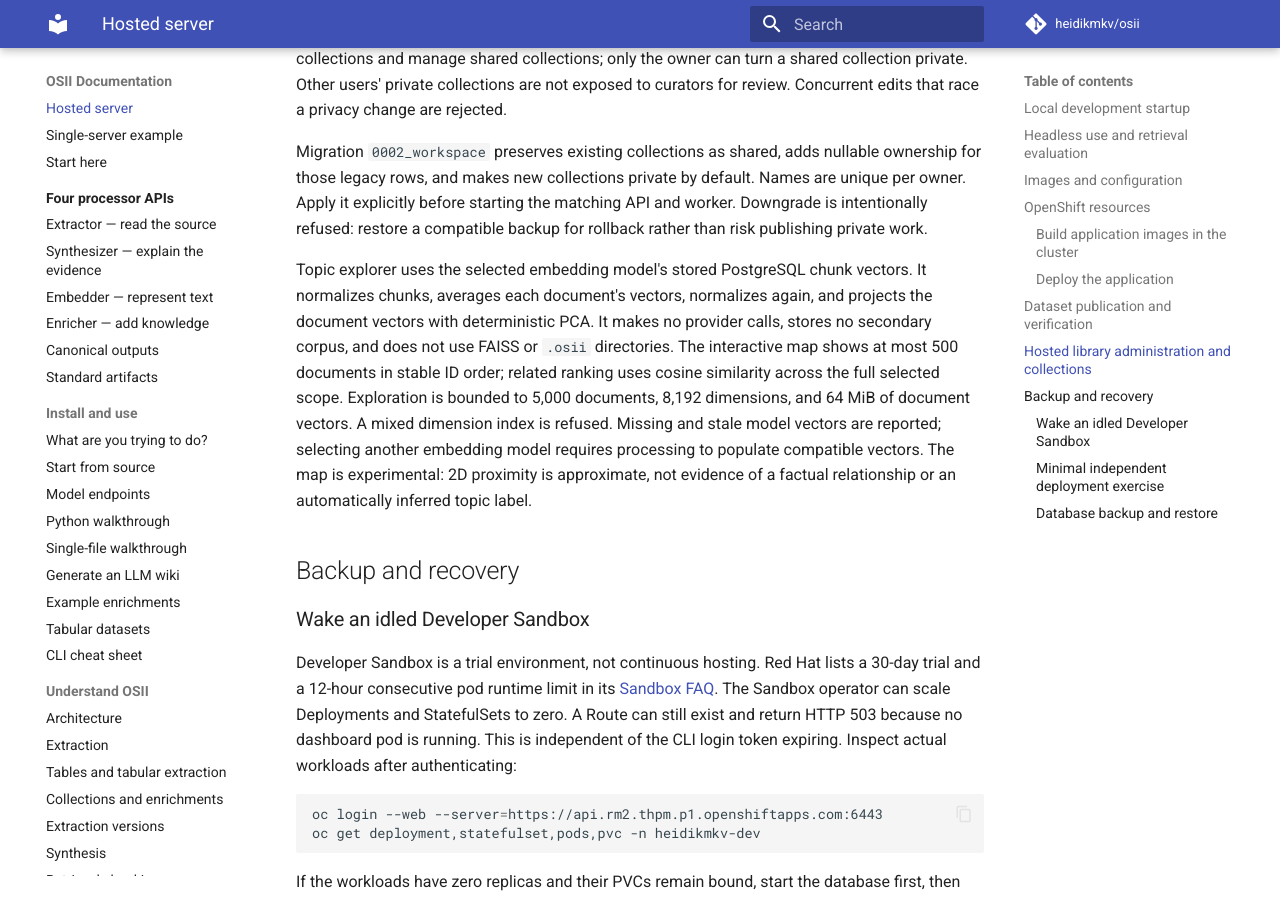
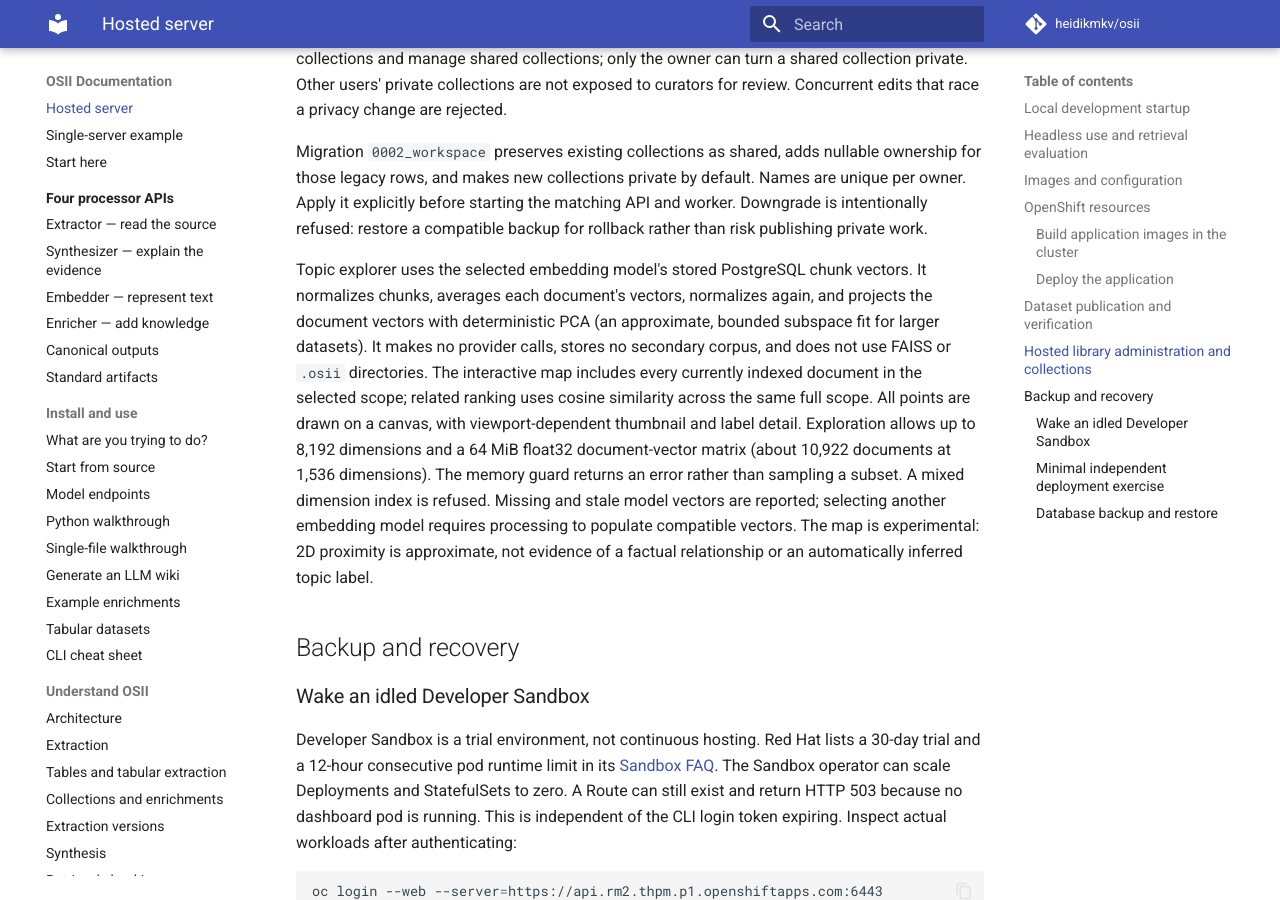
Before and after one commit to sandialabs/OSII, an MkDocs documentation site: the page built from docs/operations/runbook-server.md, in a window 1280 px wide and 900 px high, scrolled down 5844 px. Built offline with MkDocs 1.6.1 and Material for MkDocs 9.7.7, drawn with Linux system fonts in a browser that asks for light colours; comment, search, counter and statistics services are not loaded.

Commit message:
Document full-scope topic exploration and memory guard

```diff
--- a/docs/operations/runbook-server.md
+++ b/docs/operations/runbook-server.md
@@ -271,12 +271,15 @@ rollback rather than risk publishing private work.
 
 Topic explorer uses the selected embedding model's stored PostgreSQL chunk
 vectors. It normalizes chunks, averages each document's vectors, normalizes again,
-and projects the document vectors with deterministic PCA. It makes no provider
+and projects the document vectors with deterministic PCA (an approximate,
+bounded subspace fit for larger datasets). It makes no provider
 calls, stores no secondary corpus, and does not use FAISS or `.osii` directories.
-The interactive map shows at most 500 documents in stable ID order; related
-ranking uses cosine similarity across the full selected scope. Exploration is
-bounded to 5,000 documents, 8,192 dimensions, and 64 MiB of document vectors. A
-mixed dimension index is refused. Missing and stale model vectors are reported;
+The interactive map includes every currently indexed document in the selected
+scope; related ranking uses cosine similarity across the same full scope. All
+points are drawn on a canvas, with viewport-dependent thumbnail and label detail.
+Exploration allows up to 8,192 dimensions and a 64 MiB float32 document-vector
+matrix (about 10,922 documents at 1,536 dimensions). The memory guard returns an
+error rather than sampling a subset. A mixed dimension index is refused. Missing and stale model vectors are reported;
 selecting another embedding model requires processing to populate compatible
 vectors. The map is experimental: 2D proximity is approximate, not evidence of a
 factual relationship or an automatically inferred topic label.
```
